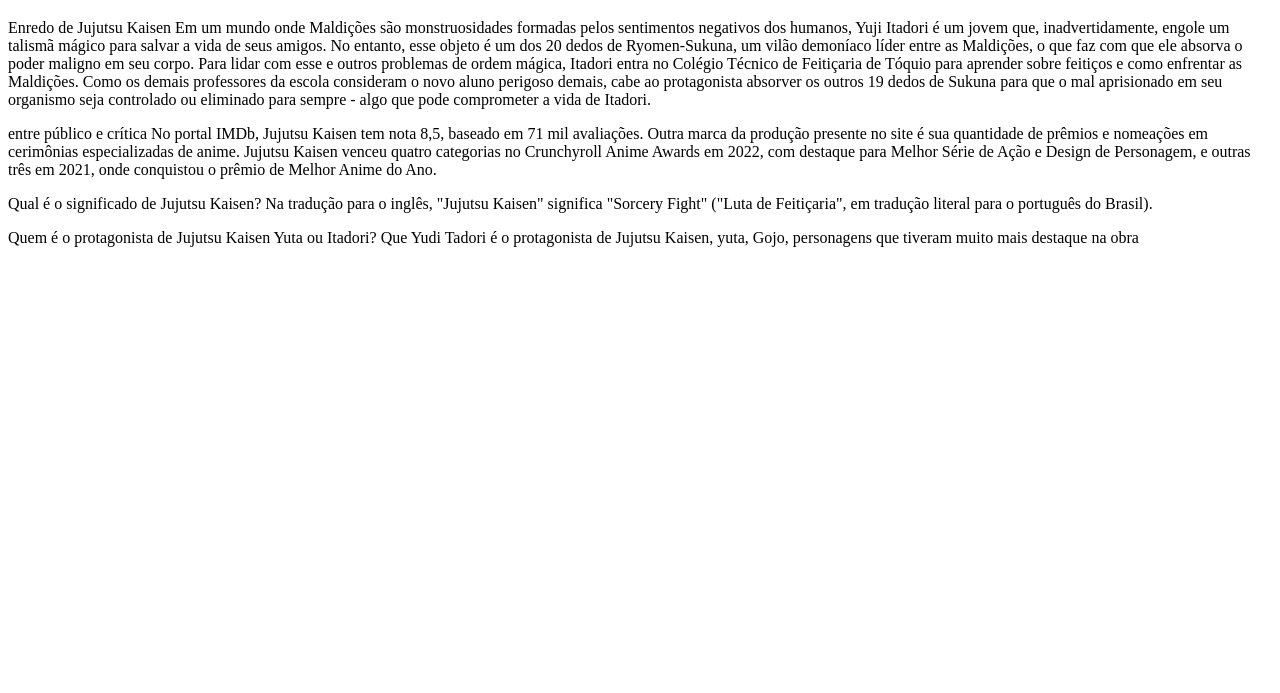
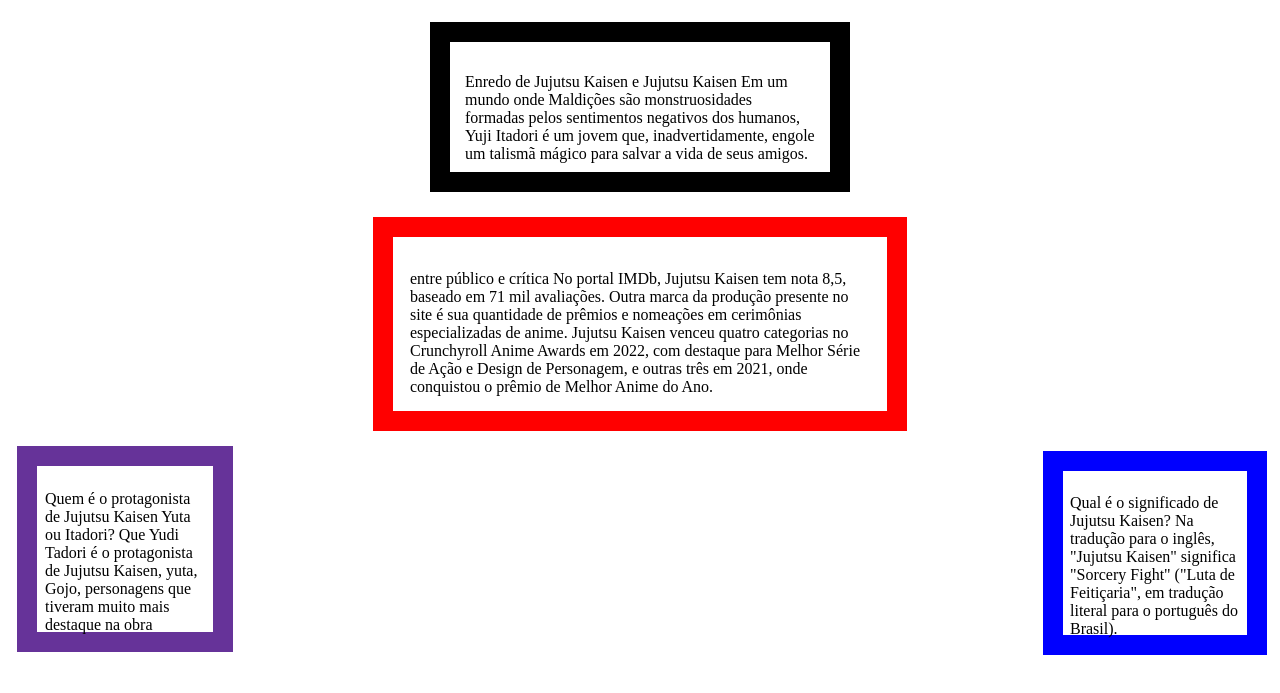
Before and after one commit to gabrielsilva323/ati1_4bim, a plain HTML site: page index.html in a window 1280 px wide. Shown: the part 61-754 px from the top of the page. Drawn offline with Linux system fonts and the light colour scheme.

Commit message:
versao atual da ati1_4bim

```diff
--- a/index.html
+++ b/index.html
@@ -4,15 +4,16 @@
     <meta charset="UTF-8">
     <meta http-equiv="X-UA-Compatible" content="IE=edge">
     <meta name="viewport" content="width=device-width, initial-scale=1.0">
+    <link rel="stylesheet" href="style.css">
     <title>ati1_4bim</title>
+
 </head>
 <body>
     <h1>Jujutsu Kaisen</h1>
     <div class="classe1">
     <p>Enredo de Jujutsu Kaisen
-        Em um mundo onde Maldições são monstruosidades formadas pelos sentimentos negativos dos humanos, Yuji Itadori é um jovem que, inadvertidamente, engole um talismã mágico para salvar a vida de seus amigos. No entanto, esse objeto é um dos 20 dedos de Ryomen-Sukuna, um vilão demoníaco líder entre as Maldições, o que faz com que ele absorva o poder maligno em seu corpo.
-
-        Para lidar com esse e outros problemas de ordem mágica, Itadori entra no Colégio Técnico de Feitiçaria de Tóquio para aprender sobre feitiços e como enfrentar as Maldições. Como os demais professores da escola consideram o novo aluno perigoso demais, cabe ao protagonista absorver os outros 19 dedos de Sukuna para que o mal aprisionado em seu organismo seja controlado ou eliminado para sempre - algo que pode comprometer a vida de Itadori.
+        e Jujutsu Kaisen
+        Em um mundo onde Maldições são monstruosidades formadas pelos sentimentos negativos dos humanos, Yuji Itadori é um jovem que, inadvertidamente, engole um talismã mágico para salvar a vida de seus amigos.
     </p>
     </div>
 
--- a/style.css
+++ b/style.css
@@ -1,3 +1,33 @@
-.classe1{
-    color: black;
+.classe1 {
+width: 350px;
+height: 100px;
+margin: 25px auto;
+padding: 15px;
+border: 20px solid black ;
 }
+
+.classe2 {
+    width: 460px;
+    height: 140px;
+    margin: 15px auto;
+    padding: 17px;
+    border: 20px solid red ;
+}
+
+.classe3 {
+    width: 170px;
+    height: 150px;
+    margin: 5px ;
+    padding: 7px;
+    border: 20px solid blue ;
+    float:right
+}
+
+
+.classe4 {
+    width: 160px;
+    height: 150px;
+    margin: 9px;
+    padding: 8px;
+    border: 20px solid rebeccapurple ;
+}
```
